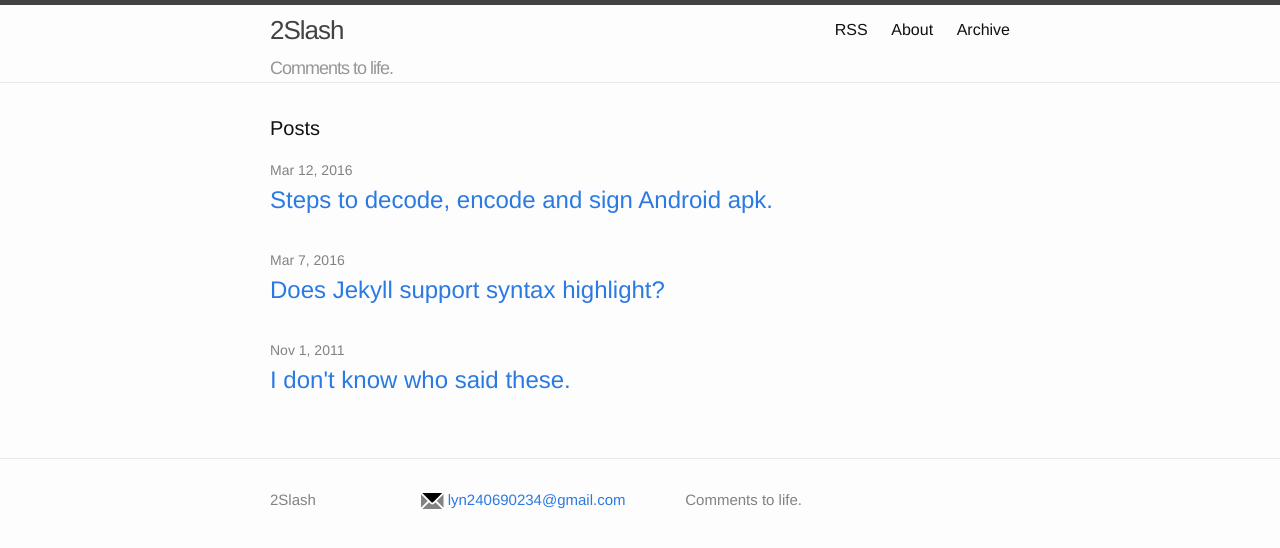
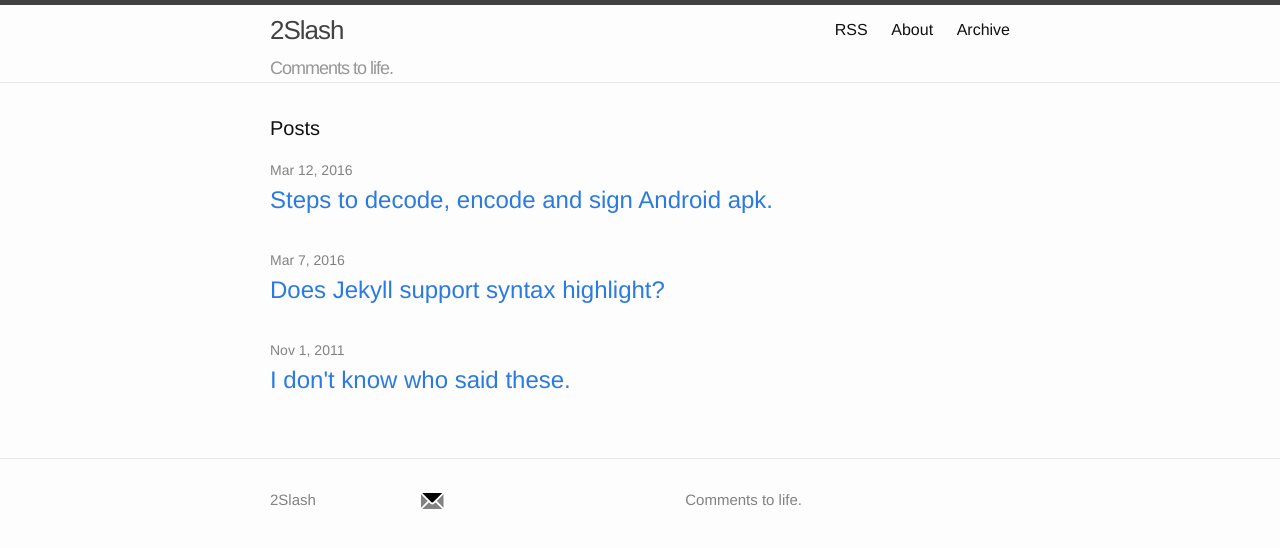
Before and after one commit to liuyannan/liuyannan_blog, a Jekyll site: the page built from index.html, in a window 1280 px wide. Shown: the top 548 px of the page. Built offline with Jekyll 4.4.1, drawn with Linux system fonts in a browser that asks for light colours; comment, search, counter and statistics services are not loaded.

Commit message:
Change Mail Icon

```diff
--- a/_includes/icon-mail.html
+++ b/_includes/icon-mail.html
@@ -1 +1 @@
-<a href="mailto:{{ include.mailaddress }}"><span class="icon icon--twitter">{% include icon-mail.svg %}</span><span class="username">{{ include.mailaddress }}</span></a>
+<a href="mailto:{{ include.mailaddress }}"><span class="icon icon--twitter">{% include icon-mail.svg %}</span></a>
```
